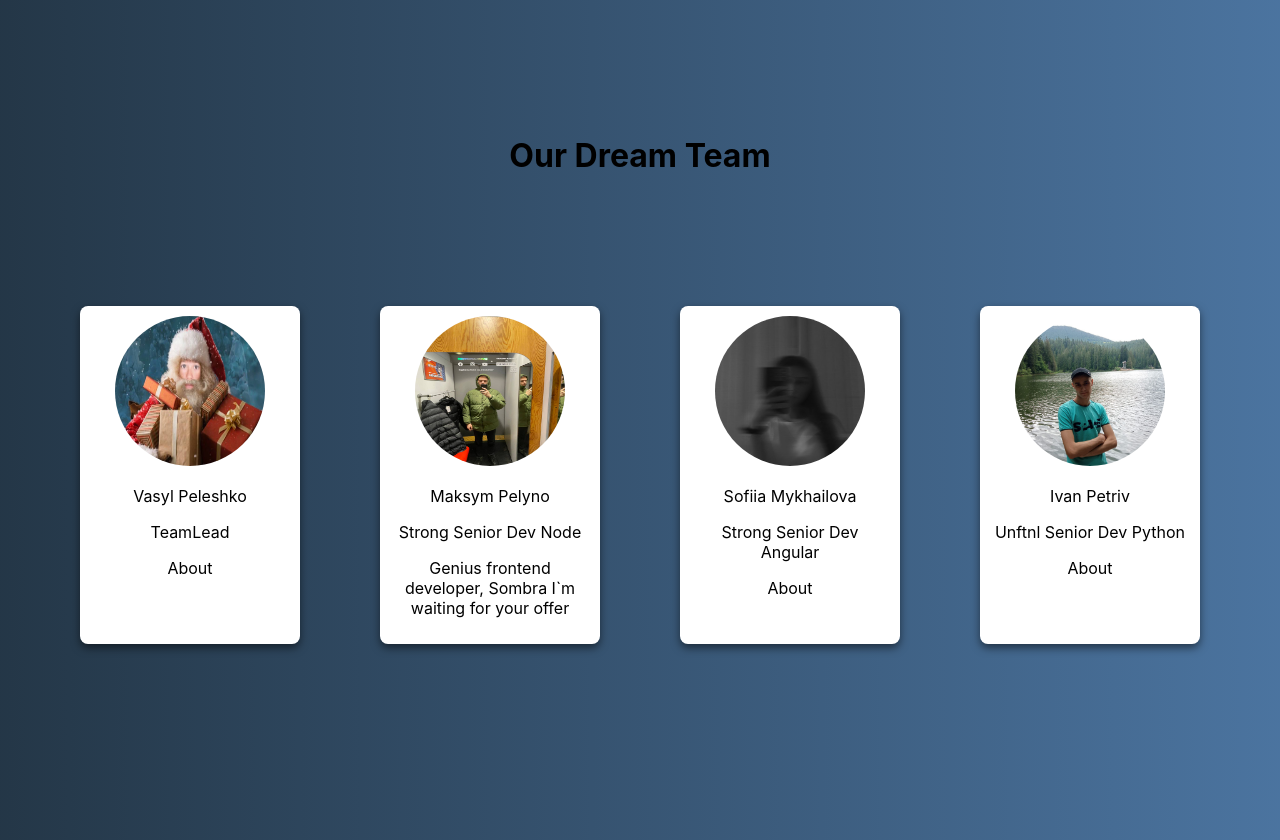
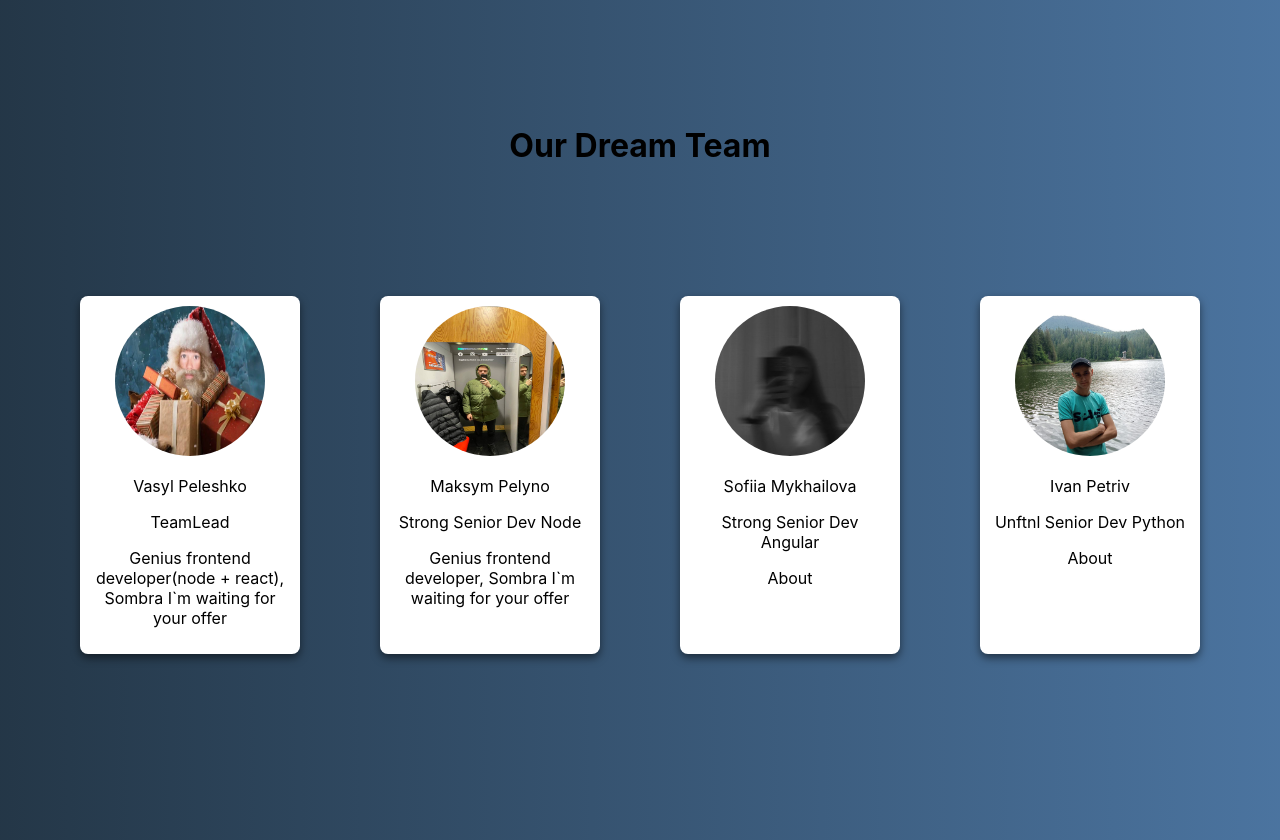
Before and after one commit to luff3/My-dream-Team-mb-, a React (Create React App) app in the folder our-dream-app/: page / in a window 1280 px wide. Built offline with nearby package versions, Linux system fonts and the light colour scheme.

Commit message:
add about Tl

```diff
--- a/our-dream-app/src/Components/Our.jsx
+++ b/our-dream-app/src/Components/Our.jsx
@@ -48,6 +48,7 @@ const teamMembers = [
     id: 1,
     name: "Vasyl Peleshko",
     position: "TeamLead",
+    about: "Genius frontend developer(node + react), Sombra I`m waiting for your offer",
     image: Ya,
   },
   {
```
